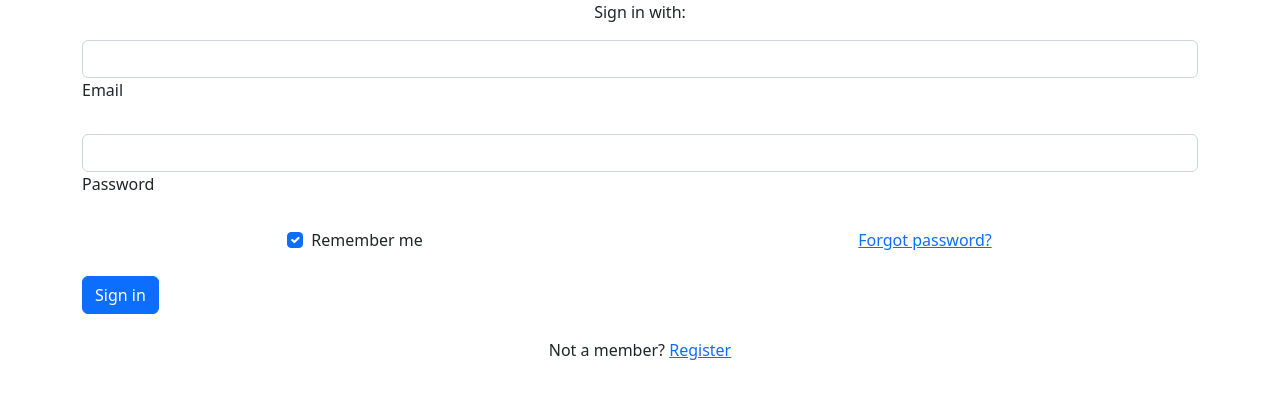
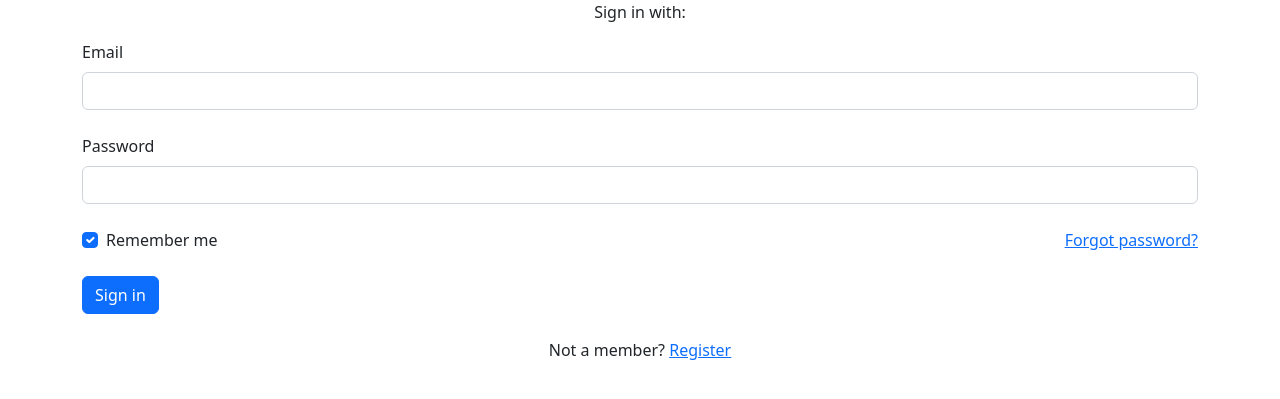
Before and after one commit to itsskofficial/Lose-It, a Flask app: page / in a window 1280 px wide. Shown: the top 399 px of the page. Run offline with Flask 2, Linux system fonts and the light colour scheme.

Commit message:
optimized login form

```diff
--- a/templates/index.html
+++ b/templates/index.html
@@ -8,7 +8,7 @@
   </head>
   <body>
    <!-- Pills navs -->
-   <div class="container">
+   <div class="container my-xxl-5 mb-xxl-0">
         <!-- Pills content -->
         <div class="tab-content">
             <div class="tab-pane fade show active" id="pills-login" role="tabpanel" aria-labelledby="tab-login">
@@ -19,19 +19,19 @@
 
                 <!-- Email input -->
                 <div class="form-outline mb-4">
+                <label class="form-label" for="loginName">Email</label>
                 <input type="email" id="loginName" class="form-control" />
-                <label class="form-label" for="loginName">Email</label>
                 </div>
 
                 <!-- Password input -->
                 <div class="form-outline mb-4">
+                <label class="form-label" for="loginPassword">Password</label>
                 <input type="password" id="loginPassword" class="form-control" />
-                <label class="form-label" for="loginPassword">Password</label>
                 </div>
 
                 <!-- 2 column grid layout -->
                 <div class="row mb-4">
-                <div class="col-md-6 d-flex justify-content-center">
+                <div class="col-md-6 d-flex justify-content-lg-start">
                     <!-- Checkbox -->
                     <div class="form-check mb-3 mb-md-0">
                     <input class="form-check-input" type="checkbox" value="" id="loginCheck" checked />
@@ -39,7 +39,7 @@
                     </div>
                 </div>
 
-                <div class="col-md-6 d-flex justify-content-center">
+                <div class="col-md-6 d-flex justify-content-lg-end">
                     <!-- Simple link -->
                     <a href="#!">Forgot password?</a>
                 </div>
```
